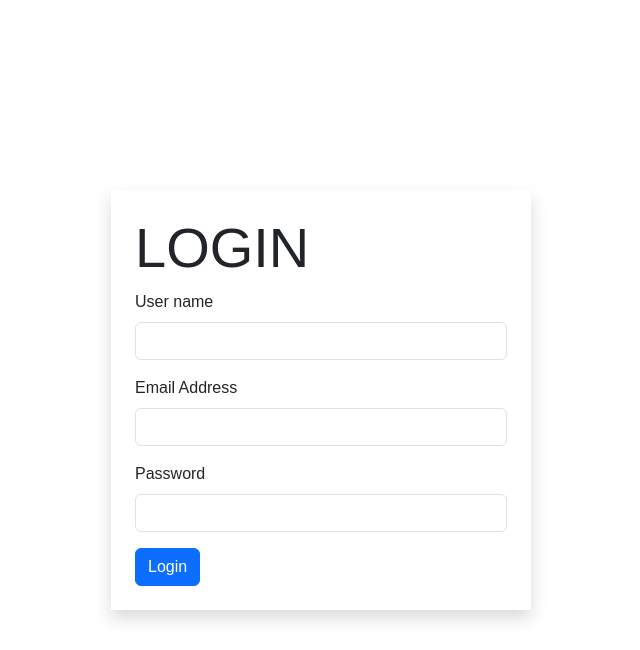
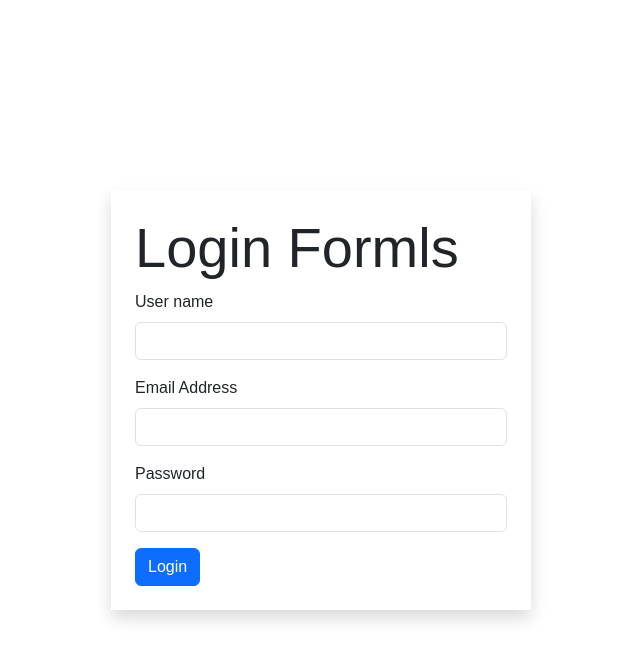
Before and after one commit to edinabwari/task-management-system, a PHP site: page /login.php in a window 1280 px wide. Shown: the top 650 px of the page, without its empty margins (319-959 px from the left). Run offline with PHP 8.4, Linux system fonts and the light colour scheme.

Commit message:
Updated the log in form

```diff
--- a/login.php
+++ b/login.php
@@ -11,7 +11,7 @@
 
       <form method="POST" action="app/login.php" class="shadow p-4">
 
-      	  <h3 class="display-4">LOGIN</h3>
+      	  <h3 class="display-4">Login Formls</h3>
       	  <?php if (isset($_GET['error'])) {?>
       	  	<div class="alert alert-danger" role="alert">
 			  <?php echo htmlspecialchars($_GET['error']); ?>
```
